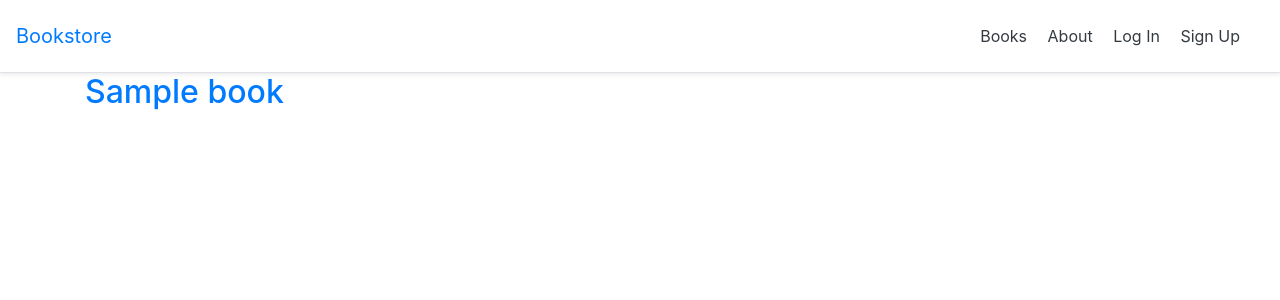
After one commit to marti1125/Books, a Django app: page /books/ in a window 1280 px wide. The commit adds this page. Shown: the top 300 px of the page. Run offline with Django 3.2, Linux system fonts and the light colour scheme; tables that the repository leaves empty hold one stand-in row (values such as "Sample post").

Commit message:
added book app with tests and views

```diff
--- /dev/null
+++ b/book/apps.py
@@ -0,0 +1,5 @@
+from django.apps import AppConfig
+
+
+class BookConfig(AppConfig):
+    name = 'book'
--- /dev/null
+++ b/book/models.py
@@ -0,0 +1,19 @@
+import uuid
+from django.db import models
+from django.urls import reverse
+
+
+class Book(models.Model):
+    id = models.UUIDField(
+        primary_key=True,
+        default=uuid.uuid4,
+        editable=False)
+    title = models.CharField(max_length=200)
+    author = models.CharField(max_length=200)
+    price = models.DecimalField(max_digits=6, decimal_places=2)
+
+    def __str__(self):
+        return self.title
+
+    def get_absolute_url(self):
+        return reverse('book_detail', args=[str(self.id)])
--- /dev/null
+++ b/book/urls.py
@@ -0,0 +1,7 @@
+from django.urls import path
+from .views import BookListView, BookDetailView
+
+urlpatterns = [
+    path('', BookListView.as_view(), name='book_list'),
+    path('<uuid:pk>/', BookDetailView.as_view(), name='book_detail'),
+]
--- /dev/null
+++ b/book/views.py
@@ -0,0 +1,14 @@
+from django.views.generic import ListView, DetailView
+from .models import Book
+
+
+class BookListView(ListView):
+    model = Book
+    context_object_name = 'book_list'
+    template_name = 'book/book_list.html'
+
+
+class BookDetailView(DetailView):
+    model = Book
+    context_object_name = 'book'
+    template_name = 'book/book_detail.html'
--- a/books/settings.py
+++ b/books/settings.py
@@ -52,6 +52,7 @@ INSTALLED_APPS = [
     # Local
     'accounts',
     'pages',
+    'book',
 ]
 
 # django-allauth config
--- a/books/urls.py
+++ b/books/urls.py
@@ -26,4 +26,5 @@ urlpatterns = [
     # Local apps
     # path('accounts/', include('accounts.urls')),
     path('', include('pages.urls')),
+    path('books/', include('book.urls')),
 ]
--- a/templates/_base.html
+++ b/templates/_base.html
@@ -13,6 +13,7 @@
         <div class="d-flex flex-column flex-md-row align-items-center p-3 px-md-4mb-3 bg-white border-bottom shadow-sm">
             <a href="{% url 'home' %}" class="navbar-brand my-0 mr-md-auto">Bookstore</a>
             <nav class="my-2 my-md-0 mr-md-3">
+                <a class="p-2 text-dark" href="{% url 'book_list' %}">Books</a>
                 <a class="p-2 text-dark" href="{% url 'about' %}">About</a>
                 {% if user.is_authenticated %}
                 <a class="p-2 text-dark" href="{% url 'account_logout' %}">Log Out</a>
--- /dev/null
+++ b/templates/book/book_list.html
@@ -0,0 +1,11 @@
+{% extends '_base.html' %}
+
+{% block title %}Books{% endblock title %}
+
+{% block content %}
+    {% for book in book_list %}
+        <div>
+            <h2><a href="{{ book.get_absolute_url }}">{{ book.title }}</a></h2>
+        </div>
+    {% endfor %}
+{% endblock content %}
```
Also changed, not shown: book/admin.py (added, +9 -0 lines), book/tests.py (added, +32 -0 lines), templates/book/book_detail.html (added, +11 -0 lines), book/__init__.py (added), book/migrations/0001_initial.py (added), book/migrations/__init__.py (added).
